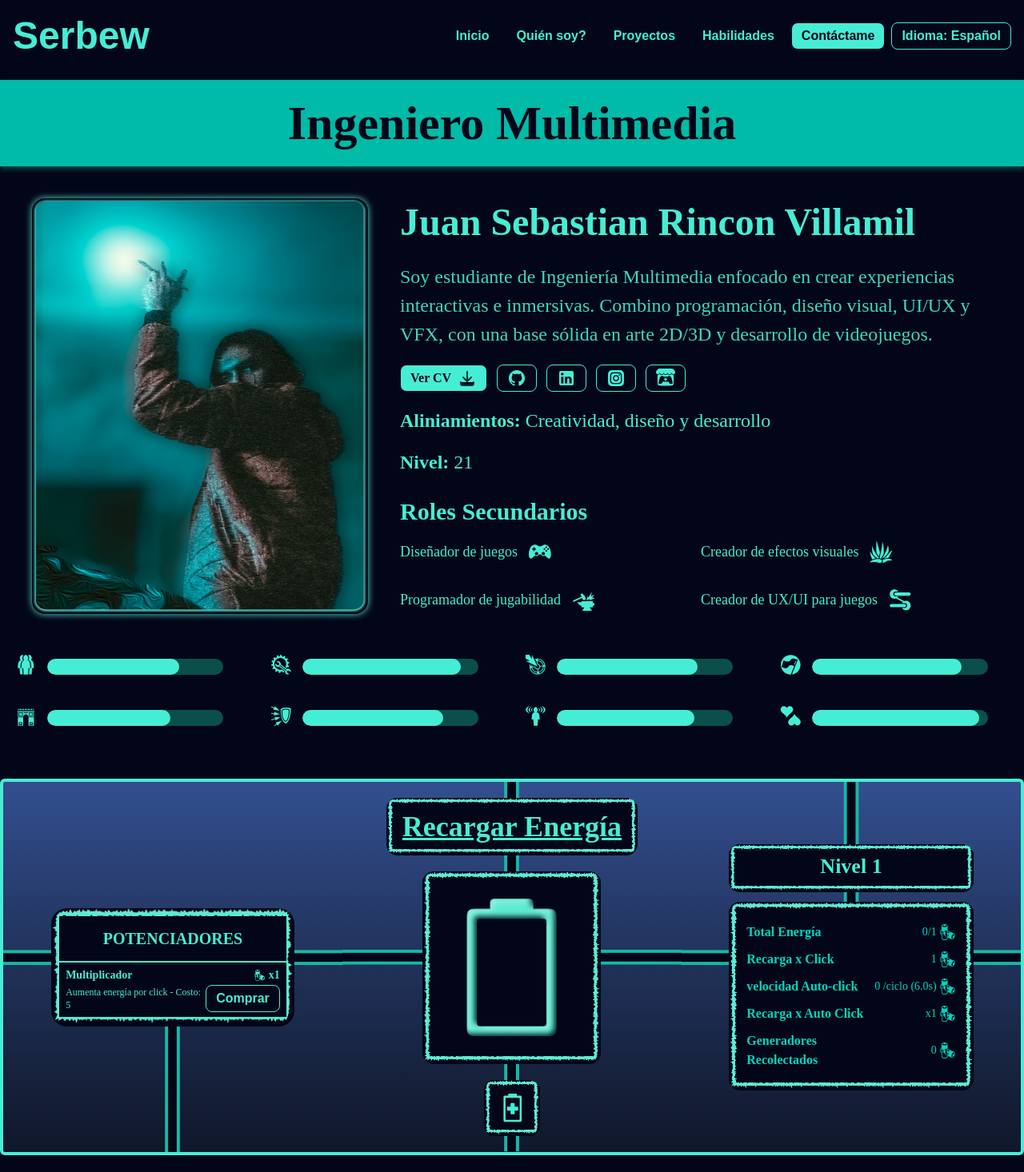
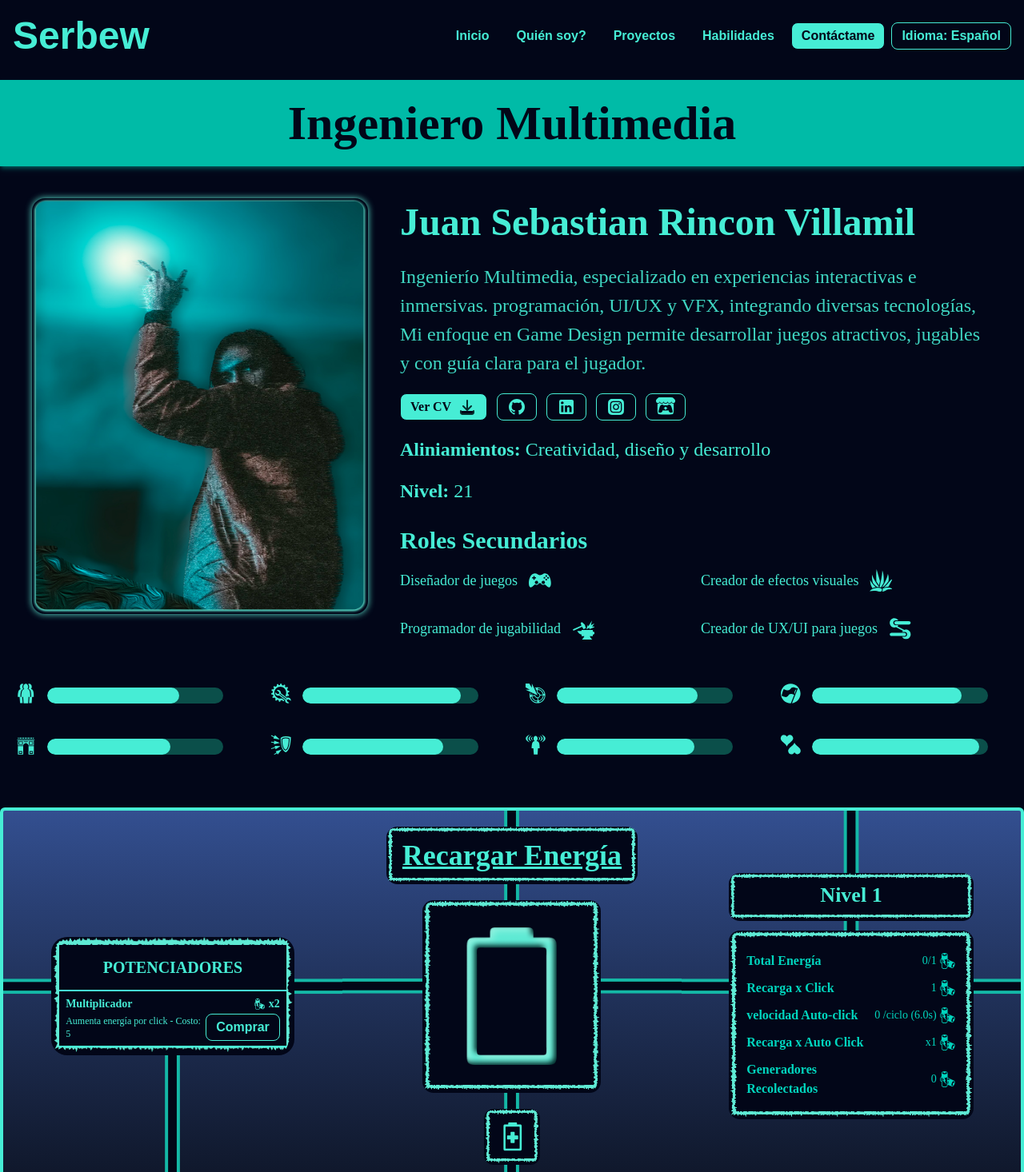
Before and after one commit to sebas64mil/my-portfolio-Serbew, a React (Vite) app: page / in a window 1280 px wide. Shown: the top 1466 px of the page at 80% size. Built offline with nearby package versions, Linux system fonts and the light colour scheme.

Commit message:
cambiosPersonales

```diff
--- a/src/Data/translations.js
+++ b/src/Data/translations.js
@@ -13,7 +13,7 @@ export const translations = {
       title: "Ingeniero Multimedia",
       name: "Juan Sebastian Rincon Villamil",
       description:
-        "Soy estudiante de Ingeniería Multimedia enfocado en crear experiencias interactivas e inmersivas. Combino programación, diseño visual, UI/UX y VFX, con una base sólida en arte 2D/3D y desarrollo de videojuegos.",
+        "Ingenierío Multimedia, especializado en experiencias interactivas e inmersivas. programación, UI/UX y VFX, integrando diversas tecnologías, Mi enfoque en Game Design permite desarrollar juegos atractivos, jugables y con guía clara para el jugador.",
       cvButton: "Ver CV",
       alignments: "Creatividad, diseño y desarrollo",
       level: "21",
@@ -94,7 +94,7 @@ export const translations = {
       title: "Multimedia Engineer",
       name: "Juan Sebastian Rincon Villamil",
       description:
-        "I’m a Multimedia Engineering student focused on creating interactive and immersive experiences. I combine programming, visual design, UI/UX, and VFX, supported by a strong foundation in 2D/3D art and game development.",
+        "Multimedia Engineer, specialized in interactive and immersive experiences. Programming, UI/UX, and VFX, integrating diverse technologies. My focus on Game Design allows me to develop engaging, playable games with clear player guidance.",
       cvButton: "View CV",
       alignments: "Creativity, design, and development",
       level: "21",
--- a/src/Game/FillBatteryGame.jsx
+++ b/src/Game/FillBatteryGame.jsx
@@ -63,6 +63,7 @@ const formatNumber = (num) => {
 
   const MIN_GEN_SPEED = 500; // 0.5s de mínimo
 const SPEED_REDUCTION = 0.90; // reduce 10% por generador
+const autoClickTimeNum = genSpeed / 1000; // tiempo en segundos
 
 
   // -------------------------------
@@ -197,19 +198,19 @@ clickAudio.play();
   const powerUps = [
     {
       name: t.fillBatteryGame.powerUpsList.multiplier,
-      amount: `x${multiplier}`,
+      amount: `x${multiplier+1}`,
       description: `${t.fillBatteryGame.powerUpsList.multiplierDesc} ${multiplierCost}`,
       buy: buyMultiplier
     },
     multiplier >= 3 && {
       name: t.fillBatteryGame.powerUpsList.generator,
-      amount: generators,
+      amount: `${(autoClickTimeNum * SPEED_REDUCTION).toFixed(1)}s`,
       description: `${t.fillBatteryGame.powerUpsList.generatorDesc} ${generatorCost}`,
       buy: buyGenerator
     },
     generators >= 2 && {
       name: t.fillBatteryGame.powerUpsList.autoBoost,
-      amount: `x${autoGenMultiplier}`,
+      amount: `x${autoGenMultiplier+1}`,
       description: `${t.fillBatteryGame.powerUpsList.autoBoostDesc} ${autoGenCost}`,
       buy: buyAutoGenBoost
     }
```
Also changed, not shown: 1 other file (tests, documents, lock files or other folders).
